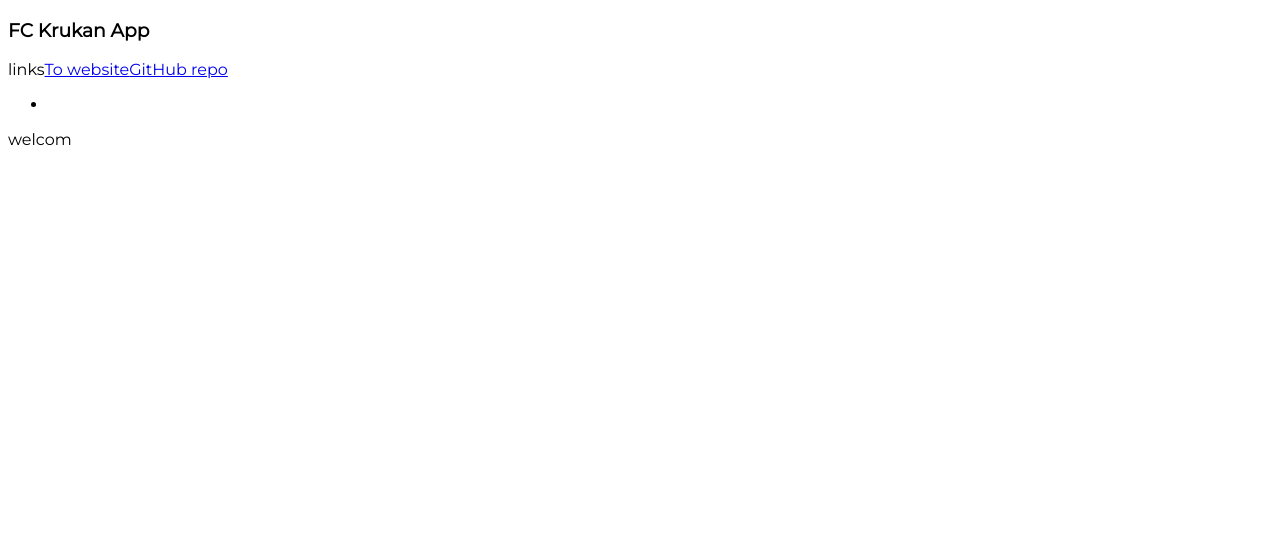
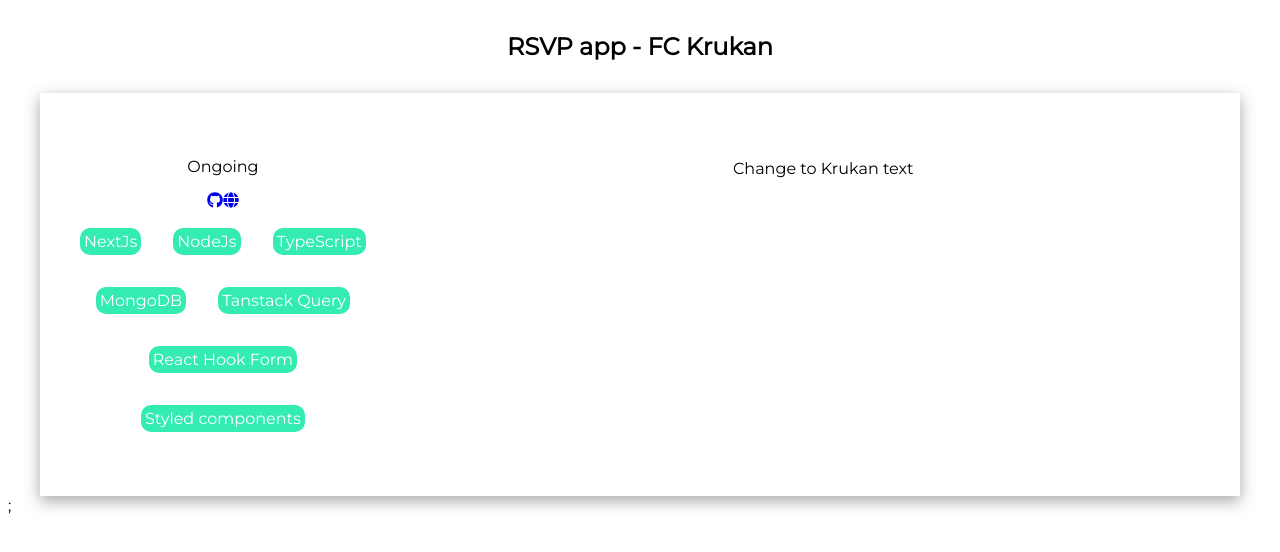
Before and after one commit to fishenchips/portfolio, a Next.js app: page /projects/krukan in a window 1280 px wide. Shown: the top 552 px of the page. Built offline with nearby package versions, Linux system fonts and the light colour scheme.

Commit message:
fixing data structure

```diff
--- a/src/app/projects/krukan/page.tsx
+++ b/src/app/projects/krukan/page.tsx
@@ -1,30 +1,17 @@
-import Link from "next/link";
+"use client";
+import { TextSection } from "@/components/textSection/TextSection";
+import { krukan } from "@/utils/krukan/info";
 
 const KrukanPage = () => {
   return (
-    <div>
-      <div>
-        <h3>FC Krukan App</h3>
-      </div>
-      <div>
-        links
-        <Link href={"/https://krukan2-0.vercel.app/"} target="_blank">
-          To website
-        </Link>
-        <Link
-          href={"https://github.com/fishenchips/Krukan2.0/"}
-          target="_blank"
-        >
-          GitHub repo
-        </Link>
-      </div>
-      <div>
-        <ul>
-          <li></li>
-        </ul>
-      </div>
-      <p>welcom</p>
-    </div>
+    <TextSection
+      header={krukan.header}
+      timeSpent={krukan.timeSpent}
+      github={krukan.github}
+      website={krukan.website}
+      tags={krukan.tags}
+      text={krukan.text}
+    />
   );
 };
 
--- a/src/components/textSection/TextSection.tsx
+++ b/src/components/textSection/TextSection.tsx
@@ -1,8 +1,12 @@
+import Link from "next/link";
+import { FaGithub, FaGlobe } from "react-icons/fa";
 import * as S from "./styled";
 
 interface Props {
   header: string;
   timeSpent: string;
+  github?: string;
+  website?: string;
   tags: Array<string>;
   text: string;
 }
@@ -10,6 +14,8 @@
 export const TextSection: React.FC<Props> = ({
   header,
   timeSpent,
+  github,
+  website,
   tags,
   text,
 }) => {
@@ -20,6 +26,16 @@
         <S.InfoDiv>
           <div>
             <p>{timeSpent}</p>
+            {github && (
+              <Link href={github} target="_blank">
+                <FaGithub />
+              </Link>
+            )}
+            {website && (
+              <Link href={website} target="_blank">
+                <FaGlobe />
+              </Link>
+            )}
           </div>
           <S.TagDiv>
             {tags.map((tag) => (
--- /dev/null
+++ b/src/utils/krukan/info.ts
@@ -0,0 +1,17 @@
+export const krukan = {
+  header: "RSVP app - FC Krukan",
+  timeSpent: "Ongoing",
+  github: "https://github.com/fishenchips/Krukan2.0",
+  website: "https://krukan2-0.vercel.app/",
+  tags: [
+    "NextJs",
+    "NodeJs",
+    "TypeScript",
+    "MongoDB",
+    "Tanstack Query",
+    "React Hook Form",
+    "Styled components",
+  ],
+  text: `Change to Krukan text
+ `,
+};
--- /dev/null
+++ b/src/utils/stryda/info.ts
@@ -0,0 +1,20 @@
+export const stryda = {
+  header: "Internship - Stryda",
+  timeSpent: "10 weeks fall 2022, 15 weeks spring 2023",
+  tags: [
+    "React",
+    "TypeScript",
+    "Agile Methodologies",
+    "Tanstack Query",
+    "React Hook Form",
+    "Yup",
+    "TailwindCSS",
+    "Vitest",
+  ],
+  text: `At Stryda I have mainly worked with three projects during my internship:
+   My first project involved migrating Stryda’s internally built admin system from JavaScript to Typescript, including replacing depreciated dependencies, refactoring, and building new functionality - such as API CRUD operations to get or change user data.
+   My second project was to create a back-office for Stryda’s flagship product. Before the Business Intelligence team manually worked in Swagger with JSON data as configuration. Now the BI team have automized weekly configuration work, which has reduced manual labour from hours to minutes, and potential human errors. The project also allows outside teams to work with the product.
+   Now we are working on another feature with the same goal as above: simplifying ways of working, improving user experience.
+   During my time at Stryda I have been responsible to lead daily stand-ups, backlog refinements, sprint retros and create new tickets for the team.
+   `,
+};
```
Also changed, not shown: src/app/projects/stryda/page.tsx (+5 -14 lines), src/utils/Stryda/tagsArray.ts (deleted, +0 -10 lines), src/utils/Stryda/text.ts (deleted, +0 -10 lines).
